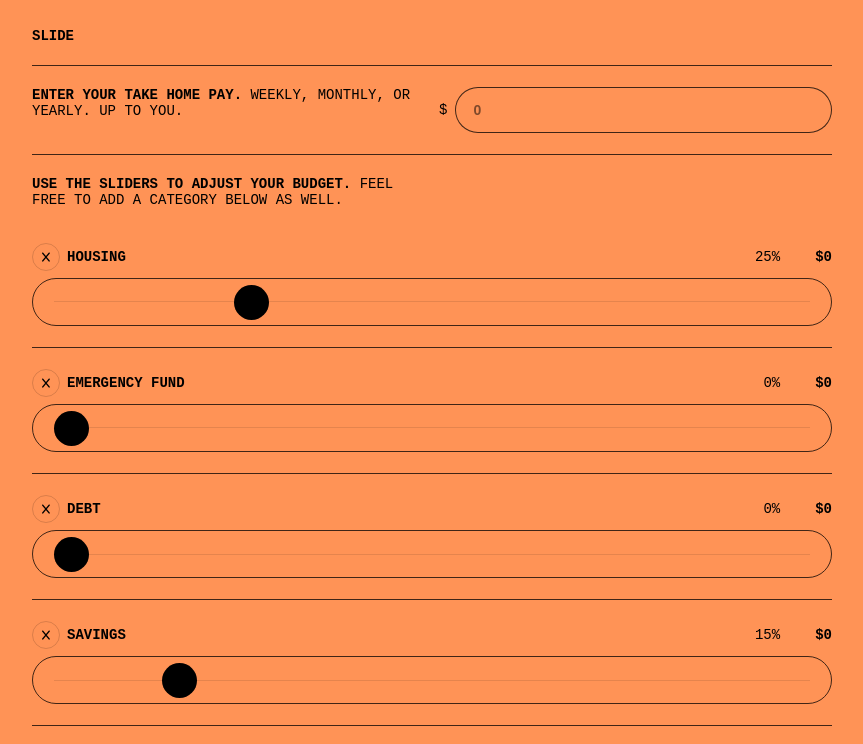
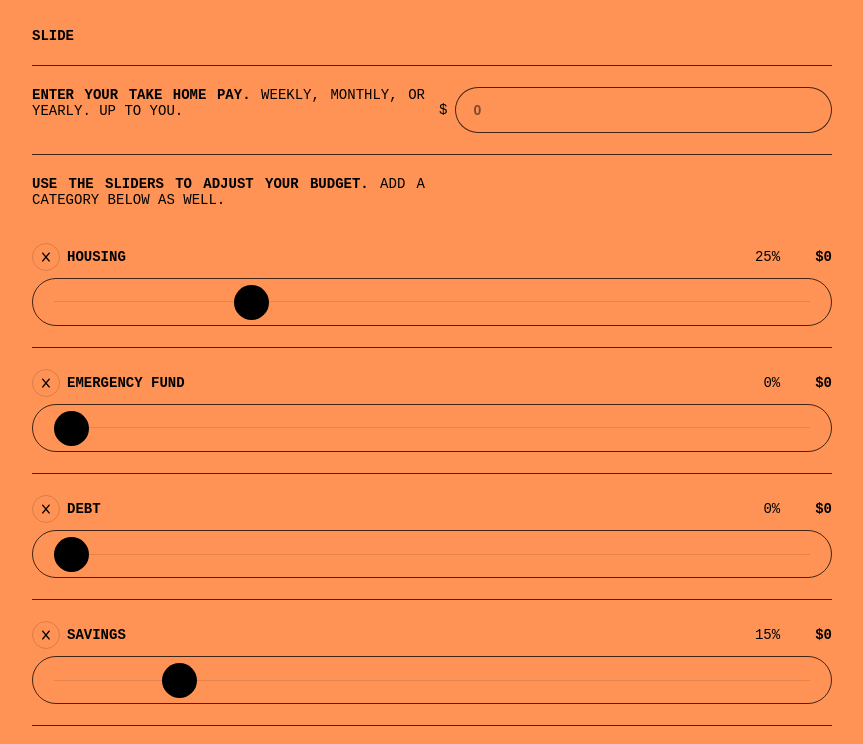
Before and after one commit to JoshuaIsADev/Slide, a plain HTML site: page index.html in a window 1280 px wide. Shown: the top 744 px of the page, without its empty margins (208-1071 px from the left). Drawn offline with Linux system fonts and the light colour scheme; a web font is replaced by a local one.

Commit message:
css styling adjustment

```diff
--- a/index.html
+++ b/index.html
@@ -55,9 +55,7 @@
       <section id="categories">
         <h2 class="font-bold">
           Use the sliders to adjust your budget.
-          <span class="font-reg"
-            >Feel free to add a category below as well.</span
-          >
+          <span class="font-reg">Add a category below as well.</span>
         </h2>
 
         <ul id="list-container"></ul>
--- a/style.css
+++ b/style.css
@@ -70,6 +70,7 @@ p {
   display: grid;
   grid-template-columns: 1fr 1fr;
   grid-gap: 1rem;
+  text-align: justify;
   padding-bottom: 1.5rem;
   margin-bottom: 1.5rem;
   border-bottom: 1px solid rgba(0, 0, 0, 0.75);
```
